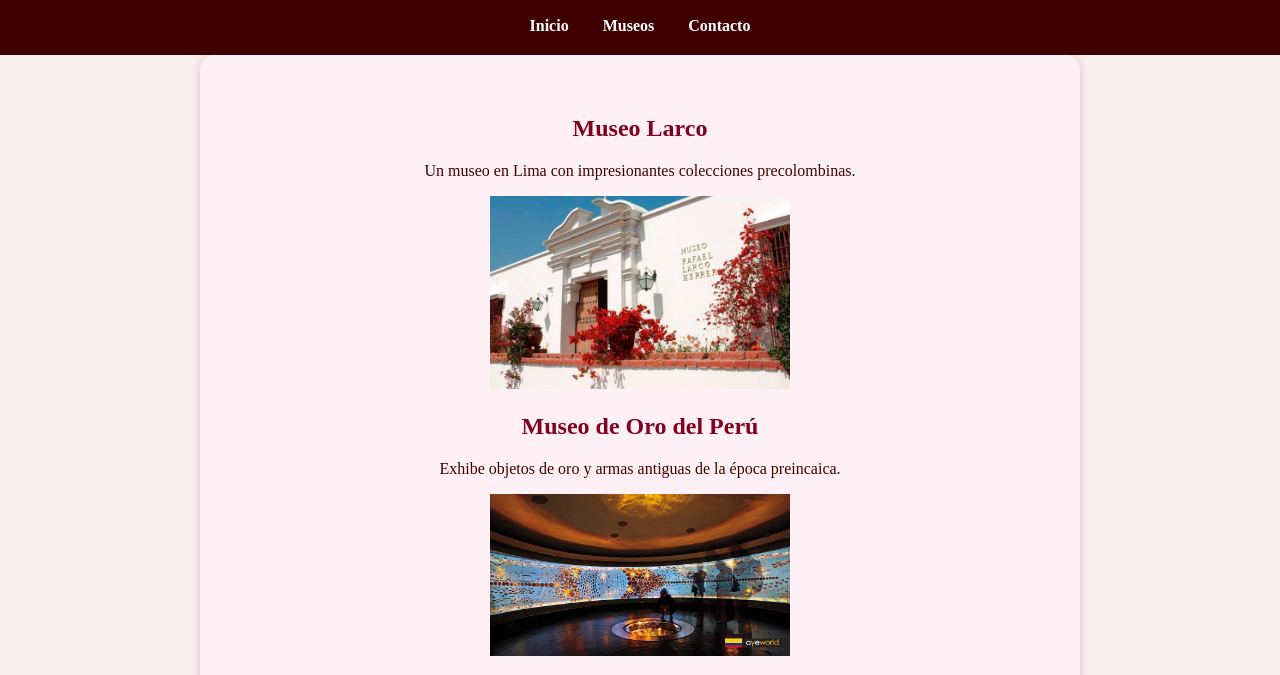
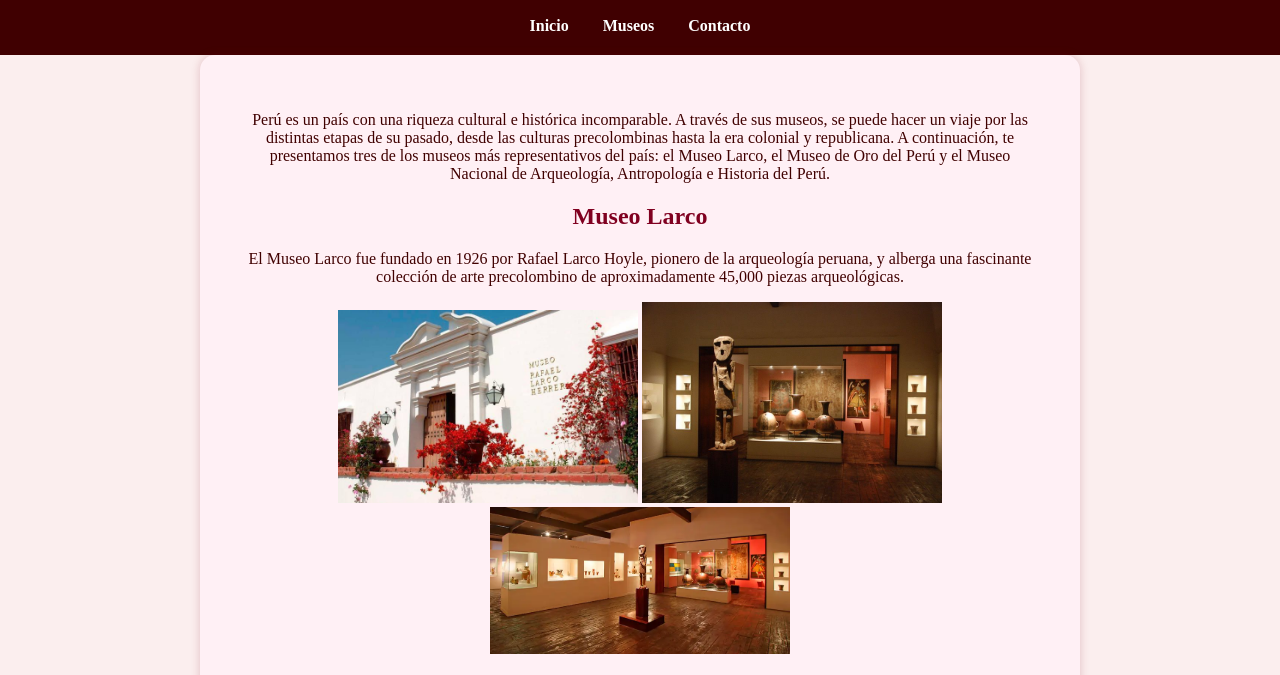
Before and after one commit to lulipereira/TP01PV2025LUISANADPEREIRA, a plain HTML site: page museos.html in a window 1280 px wide. Shown: the part 89-764 px from the top of the page. Drawn offline with Linux system fonts and the light colour scheme.

Commit message:
version final

```diff
--- a/museos.html
+++ b/museos.html
@@ -8,6 +8,7 @@
 <body>
   <header>
     <h1>Museos de Perú</h1>
+
     <nav>
       <a href="index.html">Inicio</a>
       <a href="museos.html">Museos</a>
@@ -17,9 +18,14 @@
 
   <main>
     <section>
+    <p>Perú es un país con una riqueza cultural e histórica incomparable. A través de sus museos, se puede hacer un viaje por las distintas etapas de su pasado, desde las culturas precolombinas hasta la era colonial y republicana. A continuación, te presentamos tres de los museos más representativos del país: el Museo Larco, el Museo de Oro del Perú y el Museo Nacional de Arqueología, Antropología e Historia del Perú.
+
+    </p>
       <h2>Museo Larco</h2>
-      <p>Un museo en Lima con impresionantes colecciones precolombinas.</p>
+      <p>El Museo Larco fue fundado en 1926 por Rafael Larco Hoyle, pionero de la arqueología peruana, y alberga una fascinante colección de arte precolombino de aproximadamente 45,000 piezas arqueológicas.</p>
       <img src="museo_larco.jpg" alt="Museo Larco" width="300">
+      <img src="museo_larco1.jpg" alt="Museo Larco" width="300">
+      <img src="museo_larco2.jpg" alt="Museo Larco" width="300">
     </section>
 
     <section>
```
Also changed, not shown: museo_larco1.jpg (added), museo_larco2.jpg (added), museo_oro2.jpg (added), 1 other file.
